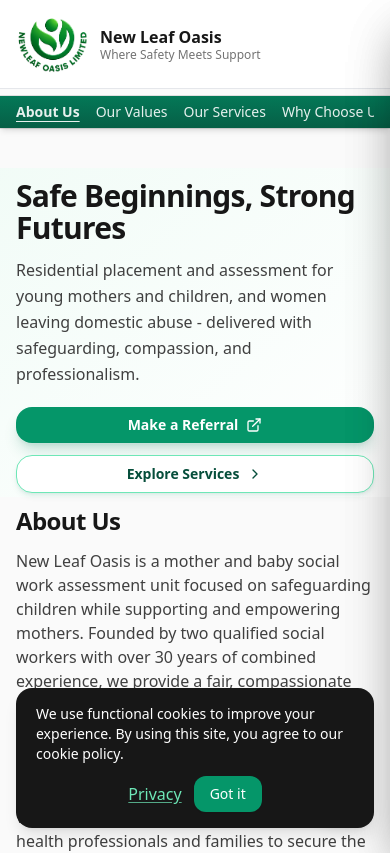
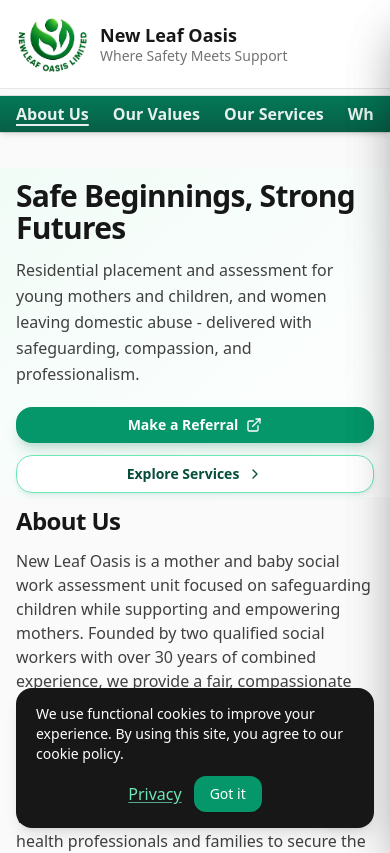
Before and after one commit to Tayte23/NewLeafOasis, a React (Vite) app: page / in a window 390 px wide. Shown: the top 853 px of the page. Built offline with nearby package versions, Linux system fonts and the light colour scheme.

Commit message:
Update NewLeafOasis.tsx

```diff
--- a/src/NewLeafOasis.tsx
+++ b/src/NewLeafOasis.tsx
@@ -99,7 +99,9 @@ function HeaderNav(): JSX.Element {
     return () => obs.disconnect();
   }, []);
 
-  const navLink = (id: string) => cn("text-white/90 hover:text-white", active === id && "text-white font-semibold underline decoration-2 underline-offset-4");
+  // Green primary nav links: larger/bold; active is extra-bold
+  const navLink = (id: string) =>
+    cn("text-white/90 hover:text-white font-semibold", active === id && "text-white font-extrabold underline decoration-2 underline-offset-4");
 
   return (
     <header role="banner">
@@ -112,11 +114,14 @@ function HeaderNav(): JSX.Element {
               <img src={logoUrl} alt="New Leaf Oasis logo" className="absolute inset-0 h-full w-full object-contain" />
             </div>
             <div>
-              <p className="font-semibold leading-tight">New Leaf Oasis</p>
-              <p className="text-xs text-neutral-500 leading-tight">Where Safety Meets Support</p>
+              {/* “New Leaf Oasis” title bigger & bold */}
+              <p className="text-lg md:text-xl font-bold leading-tight">New Leaf Oasis</p>
+              {/* Tagline up-sized */}
+              <p className="text-sm md:text-base text-neutral-500 leading-tight">Where Safety Meets Support</p>
             </div>
           </div>
-          <nav className="hidden md:flex items-center gap-5 text-sm" aria-label="Top navigation">
+          {/* Top-right nav links: larger (text-base), bolder (font-semibold), more spacing */}
+          <nav className="hidden md:flex items-center gap-7 text-base font-semibold tracking-wide" aria-label="Top navigation">
             <a href="#team" className="hover:underline">Our Team</a>
             <a href="#partners" className="hover:underline">Our Partners</a>
             <a href="#resources" className="hover:underline">Resources and Support</a>
@@ -129,7 +134,7 @@ function HeaderNav(): JSX.Element {
       {/* Green nav bar */}
       <div ref={greenRef} style={{ top: topH }} className={cn("fixed left-0 right-0 z-30 text-white", "bg-gradient-to-b from-emerald-700 to-emerald-800", "shadow-md ring-1 ring-black/10")}>
         <div className="max-w-7xl mx-auto px-4 py-1.5 flex items-center justify-between">
-          <nav className="flex items-center gap-4 text-sm overflow-x-auto whitespace-nowrap [scrollbar-width:none] [-ms-overflow-style:none]" aria-label="Primary navigation">
+          <nav className="flex items-center gap-6 text-base font-semibold overflow-x-auto whitespace-nowrap [scrollbar-width:none] [-ms-overflow-style:none]" aria-label="Primary navigation">
             <a href="#about" className={navLink("about")} aria-current={active === "about" ? "page" : undefined}>About Us</a>
             <a href="#values" className={navLink("values")} aria-current={active === "values" ? "page" : undefined}>Our Values</a>
             <a href="#services" className={navLink("services")} aria-current={active === "services" ? "page" : undefined}>Our Services</a>
@@ -137,7 +142,13 @@ function HeaderNav(): JSX.Element {
             <a href="#slideshow" className={navLink("slideshow")} aria-current={active === "slideshow" ? "page" : undefined}>Why Choose Us</a>
             <a href="#process" className={navLink("process")} aria-current={active === "process" ? "page" : undefined}>Referral process</a>
           </nav>
-          <button type="button" onClick={() => window.dispatchEvent(new CustomEvent("open-contact"))} className="hidden sm:inline-flex items-center rounded-full border-2 border-white px-4 py-1.5 text-sm font-bold text-white hover:bg-white hover:text-emerald-700 focus-visible:outline-none focus-visible:ring-2 focus-visible:ring-white/70">Contact Us</button>
+          <button
+            type="button"
+            onClick={() => window.dispatchEvent(new CustomEvent("open-contact"))}
+            className="hidden sm:inline-flex items-center rounded-full border-2 border-white px-4 py-1.5 text-sm font-bold text-white hover:bg-white hover:text-emerald-700 focus-visible:outline-none focus-visible:ring-2 focus-visible:ring-white/70"
+          >
+            Contact Us
+          </button>
         </div>
       </div>
 
```
